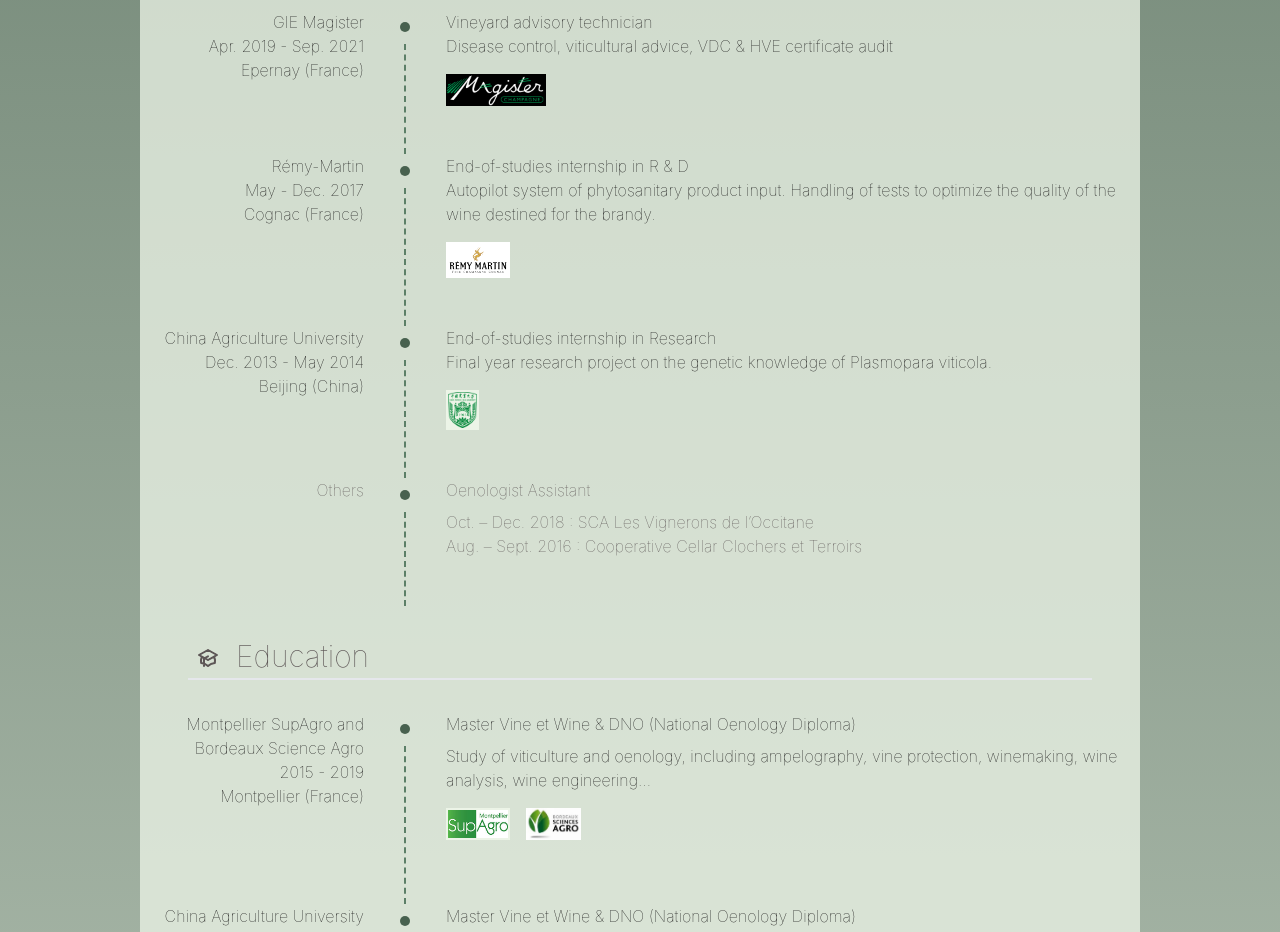
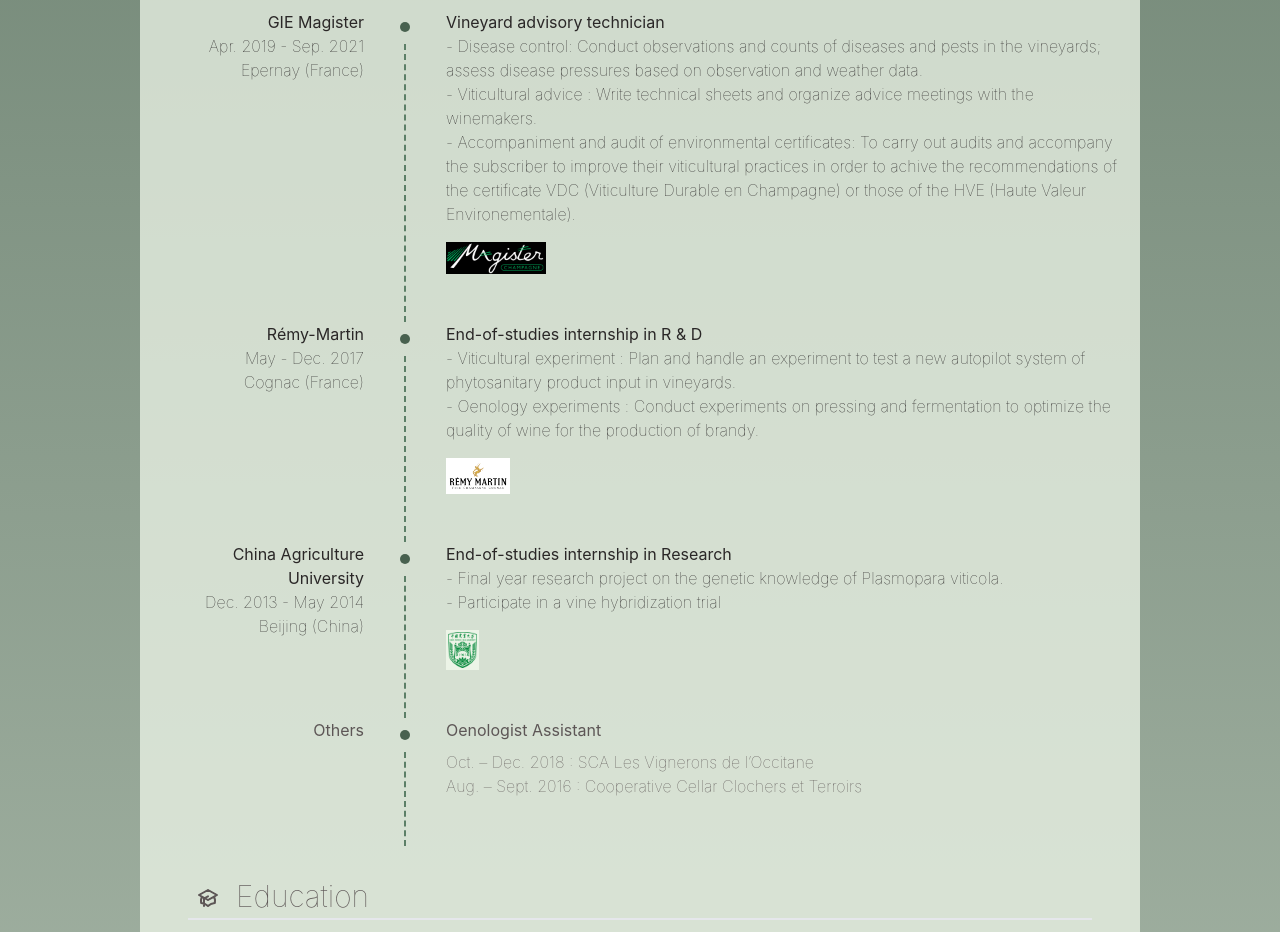
Before and after one commit to WenyiLULU/portfolio, a React (Create React App) app: page / in a window 1280 px wide. Shown: the part 1400-2332 px from the top of the page. Built offline with nearby package versions, Linux system fonts and the light colour scheme.

Commit message:
Add content in history
- Add more ditails in history
- Chang weight of titles in font-normal

```diff
--- a/src/components/history.js
+++ b/src/components/history.js
@@ -33,12 +33,24 @@ export default function History(props) {
             "magister_title" : {
                 "fr" : "Technicienne Conseil Viticol",
                 "en" : "Vineyard advisory technician",
-                "cn" : "葡萄栽培技术顾问",
+                "cn" : "葡萄栽培技术科技员",
             },
             "magister_detail" : {
-                "fr" : "Contrôle maladie, conseil viticole, audit certificat VDC & HVE",
-                "en" : "Disease control, viticultural advice, VDC & HVE certificate audit",
-                "cn" : "病虫害管理、 栽培技术指导、 VDC和HVE认证审计与指导",
+                "p1":{
+                    "fr" : "- Contrôle maladie : Réaliser des observations et des comptages des maladies et des ravageurs dans les vignobles ; évaluer les pressions des maladies selon les résultats des observations et des données météorologiques.",
+                    "en" : "- Disease control: Conduct observations and counts of diseases and pests in the vineyards; assess disease pressures based on observation and weather data.",
+                    "cn" : "- 病虫害管理 : 在葡萄园进行病虫害监控计数；根据监控数据与气象数据评估病虫害风险。",
+                },
+                "p2":{
+                    "fr" : "- Conseil viticole : Rédiger des fiches techniques et organiser des réunions de conseil avec les vignerons. ",
+                    "en" : "- Viticultural advice : Write technical sheets and organize advice meetings with the winemakers. ",
+                    "cn" : "- 栽培技术指导 : 撰写技术指导报告并组织会议向葡萄农提供技术建议。",
+                },
+                "p3":{
+                    "fr" : "- Accompagnement et audit des certificats environnementaux : Réaliser des audits et accompagner les adhérants pour améliorer leurs pratiques viticoles pour atteindre les recommandations du certificat VDC (Viticulture Durable en Champagne) ou ceux du HVE (Haute Valeur Environementale).",
+                    "en" : "- Accompaniment and audit of environmental certificates: To carry out audits and accompany the subscriber to improve their viticultural practices in order to achive the recommendations of the certificate VDC (Viticulture Durable en Champagne) or those of the HVE (Haute Valeur Environementale).",
+                    "cn" : "- 环境友好认证指导与审计 ：对客户的葡萄生产流程进行审计并指导其达到VDC（香槟可持续葡萄栽培认证）或是HVE（高环境价值认证）的认证要求。",
+                },
             },
             "remy" : "Rémy-Martin",
             "remy_date" : {
@@ -57,9 +69,16 @@ export default function History(props) {
                 "cn" : "研发领域毕业实习",
             },
             "remy_detail" : {
-                "fr" : "Système auto pilote d’intrant produit phytosanitaire. Manipulation des essais optimisation de la qualité du vin destiné à l’eau-de- vie.",
-                "en" : "Autopilot system of phytosanitary product input. Handling of tests to optimize the quality of the wine destined for the brandy.",
-                "cn" : "植物检疫产品输入的自我试点系统。处理测试以优化白兰地酒的质量。",
+                "p1" :{
+                    "fr" : "- Essai viticole : Planifier et manipuler une expérimentation pour tester un nouveau système d'auto pilote des intrants phytopharmaceutique viticole.",
+                    "en" : "- Viticultural experiment : Plan and handle an experiment to test a new autopilot system of phytosanitary product input in vineyards.",
+                    "cn" : "- 葡萄栽培实验 ： 设计并操作测试新的葡萄农业用药施用自动调节系统的测试实验。",
+                },
+                "p2" :{
+                    "fr" : "- Essais œnologiques : Manipuler des expérimentation sur des pressurages et des vinifications pour optimiser la qualité du vin destiné à la production de l'eau-de-vie.",
+                    "en" : "- Oenology experiments : Conduct experiments on pressing and fermentation to optimize the quality of wine for the production of brandy.",
+                    "cn" : "- 酿造学实验 ： 实施压榨及发酵实验旨在优化白兰地基酒的品质。",
+                },
             },
             "cau" : {
                 "fr" : "Université D’Agriculture de Chine",
@@ -82,9 +101,16 @@ export default function History(props) {
                 "cn" : "科研领域毕业实习",
             },
             "cau_detail" : {
-                "fr" : "Projet de recherche de fin d’études sur la connaissance génétique de la Plasmopara viticola.",
-                "en" : "Final year research project on the genetic knowledge of Plasmopara viticola.",
-                "cn" : "霜霉病抗性基因实验",
+                "p1" :{
+                    "fr" : "- Projet de recherche de fin d’études sur la connaissance génétique de la résistance Plasmopara viticola.",
+                    "en" : "- Final year research project on the genetic knowledge of Plasmopara viticola.",
+                    "cn" : "- 毕设实验 ： 霜霉病致病菌抗性基因研究",
+                },
+                "p2":{
+                    "fr" : "- Participer à un essai d'hybridation de vigne",
+                    "en" : "- Participate in a vine hybridization trial",
+                    "cn" : "- 参与葡萄杂交实验",
+                },
             },
             "occi" : {
                 "fr": "Oct. – Déc. 2018 : SCA Les Vignerons de l’Occitane",
@@ -180,7 +206,7 @@ export default function History(props) {
 
 
     return (
-        <section id="history" className="min-h-screen rounded-3xl my-8 mx-3 px-4 bg-secondary/75">
+        <section id="history" className="min-h-screen rounded-3xl my-8 mx-3 px-4 text-neutral-focus bg-secondary/75">
             <div className="grid justify-items-stretch mb-16">
                 <h1  className="justify-self-center text-center text-primary-focus uppercase text-5xl font-extralight col-span-full pt-16">
                     {contents.pro.history[props.lang]}
@@ -196,7 +222,7 @@ export default function History(props) {
             </h2>
             <article className="flex">
                 <header className="flex-none w-36 lg:w-52 text-right">
-                    <h2>{contents.pro.magister}</h2>
+                    <h3 className="font-normal">{contents.pro.magister}</h3>
                     <p>{contents.pro.magister_date[props.lang]}</p>
                     <p>{contents.pro.magister_city[props.lang]}</p>
                 </header>
@@ -205,8 +231,10 @@ export default function History(props) {
                     <span className="grow w-0 border-l-2 border-primary border-dashed mx-4"/>
                 </div>
                 <main className="grow mb-6 pb-6">
-                    <h3>{contents.pro.magister_title[props.lang]}</h3>
-                    <p>{contents.pro.magister_detail[props.lang]}</p>
+                    <h3 className="font-normal">{contents.pro.magister_title[props.lang]}</h3>
+                    <p>{contents.pro.magister_detail.p1[props.lang]}</p>
+                    <p>{contents.pro.magister_detail.p2[props.lang]}</p>
+                    <p>{contents.pro.magister_detail.p3[props.lang]}</p>
                     <a className="w-10" href="https://www.reseau-magister.fr/" target="_blank" rel="noopener noreferrer">
                         <img className="h-8 mt-4 border-secondary bg-black" src={logo_magister} alt="GIE Magister" />
                     </a>
@@ -214,7 +242,7 @@ export default function History(props) {
             </article>
             <article className="flex">
                 <header className="flex-none w-36 lg:w-52 text-right">
-                    <h2>{contents.pro.remy}</h2>
+                    <h3 className="font-normal">{contents.pro.remy}</h3>
                     <p>{contents.pro.remy_date[props.lang]}</p>
                     <p>{contents.pro.remy_city[props.lang]}</p>
                 </header>
@@ -223,8 +251,9 @@ export default function History(props) {
                     <span className="grow w-0 border-l-2 border-primary border-dashed mx-4"/>
                 </div>
                 <main className="grow mb-6 pb-6">
-                    <h3>{contents.pro.remy_title[props.lang]}</h3>
-                    <p>{contents.pro.remy_detail[props.lang]}</p>
+                    <h3 className="font-normal">{contents.pro.remy_title[props.lang]}</h3>
+                    <p>{contents.pro.remy_detail.p1[props.lang]}</p>
+                    <p>{contents.pro.remy_detail.p2[props.lang]}</p>
                     <a href="https://www.remymartin.com/" target="_blank" rel="noopener noreferrer">
                         <img className="h-9 mt-4 bg-white" src={logo_remy} alt="Rémy-Martin" />
                     </a>
@@ -232,7 +261,7 @@ export default function History(props) {
             </article>
             <article className="flex">
                 <header className="flex-none w-36 lg:w-52 text-right">
-                    <h2>{contents.pro.cau[props.lang]}</h2>
+                    <h3 className="font-normal">{contents.pro.cau[props.lang]}</h3>
                     <p>{contents.pro.cau_date[props.lang]}</p>
                     <p>{contents.pro.cau_city[props.lang]}</p>
                 </header>
@@ -241,8 +270,9 @@ export default function History(props) {
                     <span className="grow w-0 border-l-2 border-primary border-dashed mx-4"/>
                 </div>
                 <main className="grow mb-6 pb-6">
-                    <h3>{contents.pro.cau_title[props.lang]}</h3>
-                    <p>{contents.pro.cau_detail[props.lang]}</p>
+                    <h3 className="font-normal">{contents.pro.cau_title[props.lang]}</h3>
+                    <p>{contents.pro.cau_detail.p1[props.lang]}</p>
+                    <p>{contents.pro.cau_detail.p2[props.lang]}</p>
                     <a href="https://www.cau.edu.cn/" target="_blank" rel="noopener noreferrer">
                         <img className="h-10 mt-4 border-secondary border-2 bg-secondary" src={logo_cau} alt="CAU" />
                     </a>
@@ -250,14 +280,14 @@ export default function History(props) {
             </article>
             <article className="flex text-neutral">
                 <header className="flex-none w-36 lg:w-52 text-right">
-                    <h2>{contents.others[props.lang]}</h2>
+                    <h3 className="font-normal">{contents.others[props.lang]}</h3>
                 </header>
                 <div className="flex flex-col justify-items-center mx-6">
                     <span className="flex-none w-2.5 h-2.5 bg-primary-focus rounded-3xl m-3" />
                     <span className="grow w-0 border-l-2 border-primary border-dashed mx-4"/>
                 </div>
                 <main className="grow mb-6 pb-6">
-                    <h3 className="mb-2">{contents.pro.other_title[props.lang]}</h3>
+                    <h3 className="mb-2 font-normal">{contents.pro.other_title[props.lang]}</h3>
                     <p>{contents.pro.occi[props.lang]}</p>
                     <p>{contents.pro.cloche[props.lang]}</p>
                 </main>
@@ -275,7 +305,7 @@ export default function History(props) {
             </h2>
             <article className="flex">
                 <header className="flex-none w-36 lg:w-52 text-right">
-                    <h2>{contents.etu.supagro[props.lang]}</h2>
+                    <h3 className="font-normal">{contents.etu.supagro[props.lang]}</h3>
                     <p>{contents.etu.supagro_date}</p>
                     <p>{contents.etu.supagro_city[props.lang]}</p>
                 </header>
@@ -284,7 +314,7 @@ export default function History(props) {
                     <span className="grow w-0 border-l-2 border-primary border-dashed mx-4"/>
                 </div>
                 <main className="grow mb-6 pb-6">
-                    <h3 className="mb-2">{contents.etu.supagro_degree[props.lang]}</h3>
+                    <h3 className="mb-2 font-normal">{contents.etu.supagro_degree[props.lang]}</h3>
                     <p>{contents.etu.supagro_content[props.lang]}</p>
                     <div className="flex">
                         <a href="https://www.institut-agro-montpellier.fr/" target="_blank" rel="noopener noreferrer">
@@ -298,7 +328,7 @@ export default function History(props) {
             </article>
             <article className="flex">
                 <header className="flex-none w-36 lg:w-52 text-right">
-                    <h2>{contents.etu.cau[props.lang]}</h2>
+                    <h3 className="font-normal">{contents.etu.cau[props.lang]}</h3>
                     <p>{contents.etu.cau_date}</p>
                     <p>{contents.etu.cau_city[props.lang]}</p>
                 </header>
@@ -307,7 +337,7 @@ export default function History(props) {
                     <span className="grow w-0 border-l-2 border-primary border-dashed mx-4"/>
                 </div>
                 <main className="grow mb-6 pb-6">
-                    <h3 className="mb-2">{contents.etu.supagro_degree[props.lang]}</h3>
+                    <h3 className="mb-2 font-normal">{contents.etu.supagro_degree[props.lang]}</h3>
                     <p>{contents.etu.cau_content[props.lang]}</p>
                     <a href="https://www.cau.edu.cn/" target="_blank" rel="noopener noreferrer">
                         <img className="h-10 mt-4 border-secondary border-2 bg-secondary" src={logo_cau} alt="CAU" />
@@ -316,19 +346,19 @@ export default function History(props) {
             </article>
             <article className="flex text-neutral">
                 <header className="flex-none w-36 lg:w-52 text-right">
-                    <h2>{contents.others[props.lang]}</h2>
+                    <h3 className="font-normal">{contents.others[props.lang]}</h3>
                 </header>
                 <div className="flex flex-col justify-items-center mx-6">
                     <span className="flex-none w-2.5 h-2.5 bg-primary-focus rounded-3xl m-3" />
                     <span className="grow w-0 border-l-2 border-primary border-dashed mx-4 mb-8"/>
                 </div>
                 <main className="grow mb-6 pb-6">
-                    <h3 className="mb-2">{contents.etu.reims[props.lang]}</h3>
+                    <h3 className="mb-2 font-normal">{contents.etu.reims[props.lang]}</h3>
                     <p>{contents.etu.reims_detail[props.lang]}</p>
                     <a href="https://www.cau.edu.cn/" target="_blank" rel="noopener noreferrer">
                         <img className="h-8 mb-8 border-secondary border-2 bg-secondary" src={logo_reims} alt="Université de Reims" />
                     </a>
-                    <h3 className="mb-2">{contents.etu.nursery[props.lang]}</h3>
+                    <h3 className="mb-2 font-normal">{contents.etu.nursery[props.lang]}</h3>
                     <p>{contents.etu.nursery_detail[props.lang]}</p>
                     <a href="https://institut-richemont.fr/" target="_blank" rel="noopener noreferrer">
                         <img className="h-8 border-secondary border-2 bg-secondary" src={logo_richemont} alt="Institut Richemont" />
```
